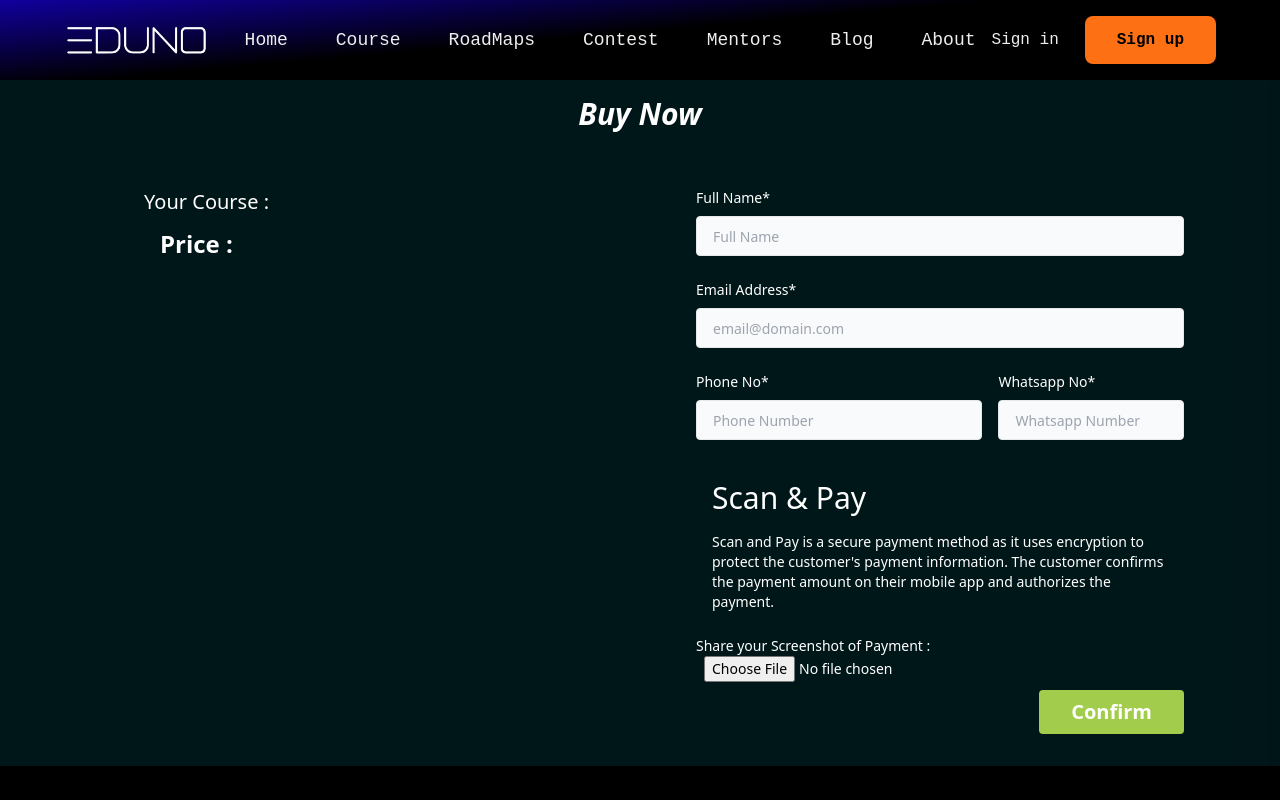
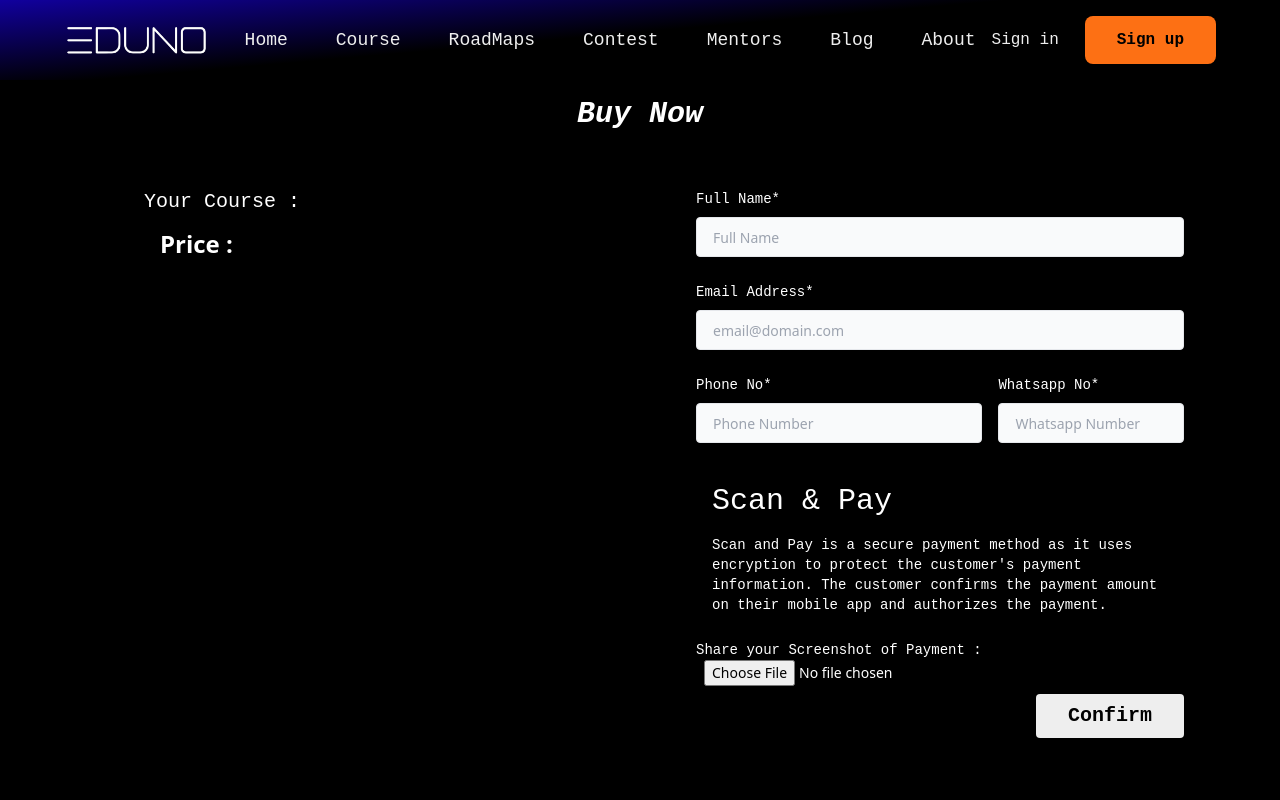
Before and after one commit to officialeduno/Eduno, a Next.js app: page /payment/buynow in a window 1280 px wide. Shown: the top 800 px of the page. Built offline with nearby package versions, Linux system fonts and the light colour scheme.

Commit message:
Buy Now page designed

```diff
--- a/components/navbar.js
+++ b/components/navbar.js
@@ -61,7 +61,8 @@ const Navbar = (props) => {
 
                             {dropdown && <div onMouseOver={() => { setDropdown(true) }} onMouseLeave={() => { setDropdown(false) }} className="absolute right-16 top-16 border-2 border-[#FD7014] text-white bg-black">
                                 <ul className='flex flex-col items-left'>
-                                    <li className='cursor-pointer my-4 mx-4 mr-10'><Link href={'/dashboard/profile'}>Profile</Link></li>
+                                    <li className='cursor-pointer my-2 mx-4 mr-10'><Link href={'/dashboard/profile'}>Profile</Link></li>
+                                    <li className='cursor-pointer my-2 mb-4 mx-4 mr-10'><Link href={'/dashboard/yourcourses'}>Your Courses</Link></li>
                                     <hr className='border-1 border-white' />
                                     <li className='cursor-pointer my-2 mx-4 mr-10'><Link href={'/dashboard/achievements'}>Achievements</Link></li>
                                     <li className='cursor-pointer my-2 mb-4 mx-4 mr-10'><Link href={'/dashboard/setting'}>Setting</Link></li>
@@ -70,7 +71,7 @@ const Navbar = (props) => {
                                     <li className='cursor-pointer my-2 mb-4 mx-4 mr-10' onClick={props.logout}>Sign Out</li>
                                 </ul>
                             </div>}
-                            {props.user.value && <div onMouseOver={() => { setDropdown(true) }} onMouseLeave={() => { setDropdown(false) }} className="-ml-8 hidden flex-col gap-2.5 sm:flex-row sm:justify-center lg:flex lg:justify-start"><button className="inline-block rounded-lg bg-[#fd7114a8] px-8 py-3 text-center text-sm font-semibold text-white outline-none  transition duration-100 hover:bg-[#fd711452] hover:text-white focus-visible:ring active:bg-[#a2cc4c] md:text-base">Hi! {props.userName.value}</button></div>}
+                            {props.user.value && <div onMouseOver={() => { setDropdown(true) }} onMouseLeave={() => { setDropdown(false) }} className="-ml-8 hidden flex-col gap-2.5 sm:flex-row sm:justify-center lg:flex lg:justify-start"><button className="inline-block rounded-lg px-8 py-3 text-center text-sm font-semibold text-white outline-none  transition duration-100 hover:text-white focus-visible:ring active:bg-[#a2cc4c] md:text-base hi-button">Hi! {props.userName.value}</button></div>}
 
                         </a>}
 
--- a/pages/payment/buynow.js
+++ b/pages/payment/buynow.js
@@ -57,36 +57,36 @@ const BuyNow = (props) => {
 
             <ToastContainer />
 
-            <div className='bg-[#001719] text-white flex flex-col justify-center items-center'>
-                <h1 className='text-3xl font-bold italic text-center p-4'>Buy Now</h1>
+            <div className='bg-black text-white flex flex-col justify-center items-center'>
+                <h1 className='text-3xl font-bold italic text-center p-4 text-font'>Buy Now</h1>
                 <div class="p-6 mx-4 px-4 md:p-8">
                     <div class="grid gap-4 gap-y-2 text-sm grid-cols-1 lg:grid-cols-2">
                         <div class="text-gray-600 md:px-24">
-                            <p class="font-medium text-xl py-2 text-white">Your Course : </p>
-                            {props.courseCode == "training" && <img src="../courses_images/training_intern.png" className='rounded-xl h-56 md:h-72 w-full object-cover object-center' alt="" />}
-                            {props.courseCode == "java" && <img src="../courses_images/java.png" className='rounded-xl h-56 md:h-72 w-full object-cover object-center' alt="" />}
-                            {props.courseCode == "fullstack" && <img src="../courses_images/web_dev.png" className='rounded-xl h-56 md:h-72 w-full object-cover object-center' alt="" />}
-                            {props.courseCode == "datascience" && <img src="../courses_images/data_science.png" className='rounded-xl h-56 md:h-72 w-full object-cover object-center' alt="" />}
-                            {props.courseCode == "android" && <img src="../courses_images/android_app_dev.png" className='rounded-xl h-56 md:h-72 w-full object-cover object-center' alt="" />}
-                            {props.courseCode == "aiml" && <img src="../courses_images/aiml.png" className='rounded-xl h-56 md:h-72 w-full object-cover object-center' alt="" />}
-                            {props.courseCode == "training" && <p className='font-bold text-xl text-white py-2 px-4'>Training and Internship 2023</p>}
-                            {props.courseCode == "java" && <p className='font-bold text-xl text-white py-2 px-4'>Java with DSA</p>}
-                            {props.courseCode == "fullstack" && <p className='font-bold text-xl text-white py-2 px-4'>Full Stack Web Development</p>}
-                            {props.courseCode == "datascience" && <p className='font-bold text-xl text-white py-2 px-4'>Data Science</p>}
-                            {props.courseCode == "android" && <p className='font-bold text-xl text-white py-2 px-4'>Android App Development</p>}
-                            {props.courseCode == "aiml" && <p className='font-bold text-xl text-white py-2 px-4'>AI / ML</p>}
+                            <p class="font-medium text-xl py-2 text-white text-font">Your Course : </p>
+                            {props.courseCode == "training" && <img src="../img/training.png" className='rounded-xl h-56 md:h-96 w-full object-cover object-center' alt="" />}
+                            {props.courseCode == "java" && <img src="../img/java.png" className='rounded-xl h-56 md:h-96 w-full object-cover object-center' alt="" />}
+                            {props.courseCode == "fullstack" && <img src="../img/webdev.png" className='rounded-xl h-56 md:h-96 w-full object-cover object-center' alt="" />}
+                            {props.courseCode == "datascience" && <img src="../img/datascience.png" className='rounded-xl h-56 md:h-96 w-full object-cover object-center' alt="" />}
+                            {props.courseCode == "android" && <img src="../img/android.png" className='rounded-xl h-56 md:h-96 w-full object-cover object-center' alt="" />}
+                            {props.courseCode == "aiml" && <img src="../img/aiml.png" className='rounded-xl h-56 md:h-96 w-full object-cover object-center' alt="" />}
+                            {props.courseCode == "training" && <p className='font-bold text-xl text-white py-2 px-4 text-font'>Training and Internship 2023</p>}
+                            {props.courseCode == "java" && <p className='font-bold text-xl text-white py-2 px-4 text-font'>Java with DSA</p>}
+                            {props.courseCode == "fullstack" && <p className='font-bold text-xl text-white py-2 px-4 text-font'>Full Stack Web Development</p>}
+                            {props.courseCode == "datascience" && <p className='font-bold text-xl text-white py-2 px-4 text-font'>Data Science</p>}
+                            {props.courseCode == "android" && <p className='font-bold text-xl text-white py-2 px-4 text-font'>Android App Development</p>}
+                            {props.courseCode == "aiml" && <p className='font-bold text-xl text-white py-2 px-4 text-font'>AI / ML</p>}
 
-                            {props.courseCode == "training" && <p className='text-sm text-white px-4'>Training in Computer Science (CS) is an excellent way to gain skills and knowledge in the field of computing. With the rapid growth of technology, training in CS has become increasingly popular and valuable.</p>}
-                            {props.courseCode == "java" && <p className='text-sm text-white px-4'>A Java programming course is an educational program that teaches students the fundamentals of the Java programming language.</p>}
-                            {props.courseCode == "fullstack" && <p className='text-sm text-white px-4'>A full-stack web development course is an educational program that teaches students the skills needed to build web applications from start to finish.</p>}
-                            {props.courseCode == "datascience" && <p className='text-sm text-white px-4'>These courses are designed to provide a comprehensive overview of the techniques and technologies used in Data Science, including statistical analysis, machine learning, and data visualization.</p>}
-                            {props.courseCode == "android" && <p className='text-sm text-white px-4'>Android app development is a highly sought-after skill in todays job market, and taking an Android app development course can be an excellent way to learn this skill.</p>}
-                            {props.courseCode == "aiml" && <p className='text-sm text-white px-4'>AI/ML are rapidly evolving fields that are changing the way we live and work. AI/ML courses provide students with the skills and knowledge needed to pursue a career in these exciting fields.</p>}
+                            {props.courseCode == "training" && <p className='text-sm text-white text-font px-4'>Training in Computer Science (CS) is an excellent way to gain skills and knowledge in the field of computing. With the rapid growth of technology, training in CS has become increasingly popular and valuable.</p>}
+                            {props.courseCode == "java" && <p className='text-sm text-white text-font px-4'>A Java programming course is an educational program that teaches students the fundamentals of the Java programming language.</p>}
+                            {props.courseCode == "fullstack" && <p className='text-sm text-white text-font px-4'>A full-stack web development course is an educational program that teaches students the skills needed to build web applications from start to finish.</p>}
+                            {props.courseCode == "datascience" && <p className='text-sm text-white text-font px-4'>These courses are designed to provide a comprehensive overview of the techniques and technologies used in Data Science, including statistical analysis, machine learning, and data visualization.</p>}
+                            {props.courseCode == "android" && <p className='text-sm text-white text-font px-4'>Android app development is a highly sought-after skill in todays job market, and taking an Android app development course can be an excellent way to learn this skill.</p>}
+                            {props.courseCode == "aiml" && <p className='text-sm text-white text-font px-4'>AI/ML are rapidly evolving fields that are changing the way we live and work. AI/ML courses provide students with the skills and knowledge needed to pursue a career in these exciting fields.</p>}
                             <div className='text-white font-bold text-2xl flex justify-between pt-1 pb-2 px-4'>
                                 <h1>Price :</h1>
                                 <div className='flex'>
-                                    <h1 className='pr-4'>{props.courseCode == "training" && "₹799/-"}{props.courseCode == "datascience" && "₹1,999/-"}{props.courseCode == "aiml" && "₹1,999/-"}{props.courseCode == "android" && "₹2,499/-"}{props.courseCode == "fullstack" && "₹1,499/-"}{props.courseCode == "java" && "₹999/-"}</h1>
-                                    <span class="mb-0.5 text-red-500 line-through">{props.courseCode == "training" && "₹2,999/-"}{props.courseCode == "datascience" && "₹3,999/-"}{props.courseCode == "aiml" && "₹3,999/-"}{props.courseCode == "android" && "₹4,999/-"}{props.courseCode == "fullstack" && "₹2,499/-"}{props.courseCode == "java" && "₹1,999/-"}</span>
+                                    <h1 className='pr-4'>{props.courseCode == "training" && "₹899/-"}{props.courseCode == "datascience" && "₹1,999/-"}{props.courseCode == "aiml" && "₹1,999/-"}{props.courseCode == "android" && "₹2,499/-"}{props.courseCode == "fullstack" && "₹1,499/-"}{props.courseCode == "java" && "₹999/-"}</h1>
+                                    <span class="mb-0.5 text-red-500 line-through">{props.courseCode == "training" && "₹1,898/-"}{props.courseCode == "datascience" && "₹3,998/-"}{props.courseCode == "aiml" && "₹3,998/-"}{props.courseCode == "android" && "₹4,998/-"}{props.courseCode == "fullstack" && "₹2,998/-"}{props.courseCode == "java" && "₹1,998/-"}</span>
                                 </div>
                             </div>
                         </div>
@@ -94,27 +94,27 @@ const BuyNow = (props) => {
                         <div class="lg:col-span-1 md:px-12">
                             <div class="grid gap-4 gap-y-2 text-sm grid-cols-1 md:grid-cols-5">
                                 <div class="md:col-span-5 py-2">
-                                    <label for="fullName">Full Name*</label>
-                                    <input onChange={handleChange} type="text" name="fullName" id="fullName" class="text-black outline-none ring-[#a2cc4c] transition duration-100 focus:ring rounded border bg-gray-50 h-10 mt-2 px-4 w-full" value={fullName} placeholder='Full Name' />
+                                    <label for="fullName" className='text-font'>Full Name*</label>
+                                    <input onChange={handleChange} type="text" name="fullName" id="fullName" class="text-black outline-none ring-[#FD7014] transition duration-100 focus:ring rounded border bg-gray-50 h-10 mt-2 px-4 w-full" value={fullName} placeholder='Full Name' />
                                 </div>
 
                                 <div class="md:col-span-5 py-2">
-                                    <label for="email">Email Address*</label>
-                                    <input onChange={handleChange} value={email} type="text" name="email" id="email" class="text-black outline-none ring-[#a2cc4c] transition duration-100 focus:ring rounded border bg-gray-50 h-10 mt-2 px-4 w-full" placeholder="email@domain.com" />
+                                    <label for="email" className='text-font'>Email Address*</label>
+                                    <input onChange={handleChange} value={email} type="text" name="email" id="email" class="text-black outline-none ring-[#FD7014] transition duration-100 focus:ring rounded border bg-gray-50 h-10 mt-2 px-4 w-full" placeholder="email@domain.com" />
                                 </div>
 
                                 <div class="md:col-span-3 py-2">
-                                    <label for="phoneNo">Phone No*</label>
-                                    <input onChange={handleChange} value={phoneNo} type="text" name="phoneNo" id="phoneNo" class="text-black outline-none ring-[#a2cc4c] transition duration-100 focus:ring rounded border bg-gray-50 h-10 mt-2 px-4 w-full" placeholder="Phone Number" />
+                                    <label for="phoneNo" className='text-font'>Phone No*</label>
+                                    <input onChange={handleChange} value={phoneNo} type="text" name="phoneNo" id="phoneNo" class="text-black outline-none ring-[#FD7014] transition duration-100 focus:ring rounded border bg-gray-50 h-10 mt-2 px-4 w-full" placeholder="Phone Number" />
                                 </div>
 
                                 <div class="md:col-span-2 py-2">
-                                    <label for="whatsappNo">Whatsapp No*</label>
-                                    <input onChange={handleChange} type="text" name="whatsappNo" id="whatsappNo" class="text-black outline-none ring-[#a2cc4c] transition duration-100 focus:ring rounded border bg-gray-50 h-10 mt-2 px-4 w-full" value={whatsappNo} placeholder="Whatsapp Number" />
+                                    <label for="whatsappNo" className='text-font'>Whatsapp No*</label>
+                                    <input onChange={handleChange} type="text" name="whatsappNo" id="whatsappNo" class="text-black outline-none ring-[#FD7014] transition duration-100 focus:ring rounded border bg-gray-50 h-10 mt-2 px-4 w-full" value={whatsappNo} placeholder="Whatsapp Number" />
                                 </div>
 
                             </div>
-                            <div className='bg-[#001719] flex text-white py-4 flex-col md:flex-row'>
+                            <div className='bg-black flex text-white py-4 flex-col md:flex-row'>
                                 {props.courseCode == "aiml" && <img className='h-56' src="../qrs/aiml.jpg" alt="" />}
                                 {props.courseCode == "fullstack" && <img className='h-56' src="../qrs/fullstack.jpg" alt="" />}
                                 {props.courseCode == "android" && <img className='h-56' src="../qrs/android.jpg" alt="" />}
@@ -122,17 +122,17 @@ const BuyNow = (props) => {
                                 {props.courseCode == "datascience" && <img className='h-56' src="../qrs/datascience.jpg" alt="" />}
                                 {props.courseCode == "training" && <img className='h-56' src="../qrs/training.jpg" alt="" />}
                                 <div>
-                                    <h1 className='text-3xl p-4'>Scan & Pay</h1>
-                                    <p className='px-4'>Scan and Pay is a secure payment method as it uses encryption to protect the customer's payment information. The customer confirms the payment amount on their mobile app and authorizes the payment.</p>
+                                    <h1 className='text-3xl p-4 text-font'>Scan & Pay</h1>
+                                    <p className='px-4 text-font'>Scan and Pay is a secure payment method as it uses encryption to protect the customer's payment information. The customer confirms the payment amount on their mobile app and authorizes the payment.</p>
                                 </div>
                             </div>
                             <div class="md:col-span-5 py-2">
-                                <label for="email">Share your Screenshot of Payment : </label>
+                                <label for="email" className='text-font'>Share your Screenshot of Payment : </label>
                                 <input type="file" className='px-2' />
                             </div>
                             <div class="md:col-span-5 text-right">
                                 <div class="inline-flex items-end">
-                                    <button class="bg-[#a2cc4c] hover:bg-[#7b9c3a] text-white font-bold py-2 px-8 text-xl rounded" onClick={confirm}>Confirm</button>
+                                    <button class="buynow-button text-white font-bold py-2 px-8 text-xl rounded" onClick={confirm}>Confirm</button>
                                 </div>
                             </div>
                         </div>
--- a/pages/payment/confirmpayment.js
+++ b/pages/payment/confirmpayment.js
@@ -9,10 +9,11 @@ const Confirmpayment = (props) => {
             <Head>
                 <title>Your Payment is process in 24 Hours</title>
             </Head>
-            <div className='bg-[#001719] text-white flex flex-col justify-center items-center'>
+            <div className='bg-black text-white flex flex-col justify-center items-center'>
                 <h1 className='text-4xl p-4 pt-12 font-bold italic'>Hurrah! Congrutulations</h1>
+                <h2 className='text-3xl p-4 italic'>Your Course will be shown in your profile with in <span className='font-bold text-[#FD7014]'>24 Hours</span>.</h2>
                 <h2 className='text-3xl p-4 italic'>Our Team will contact with you within <span className='font-bold'>24 Hours</span>.</h2>
-                <h2 className='text-xl p-4 italic'>To Confirm your payment - <Link href={"https://forms.gle/UrjTMN5GdGNsQP3i9"} target='_blank' className='font-bold text-[#81a33d]'>Click Here</Link></h2>
+                <h2 className='text-xl p-4 italic'>To Confirm your payment - <Link href={"https://forms.gle/UrjTMN5GdGNsQP3i9"} target='_blank' className='font-bold text-[#FD7014]'>Click Here</Link></h2>
             </div>
         </>
     )
```
Also changed, not shown: pages/dashboard/yourcourses.js (added, +18 -0 lines), styles/globals.css (+8 -0 lines).
